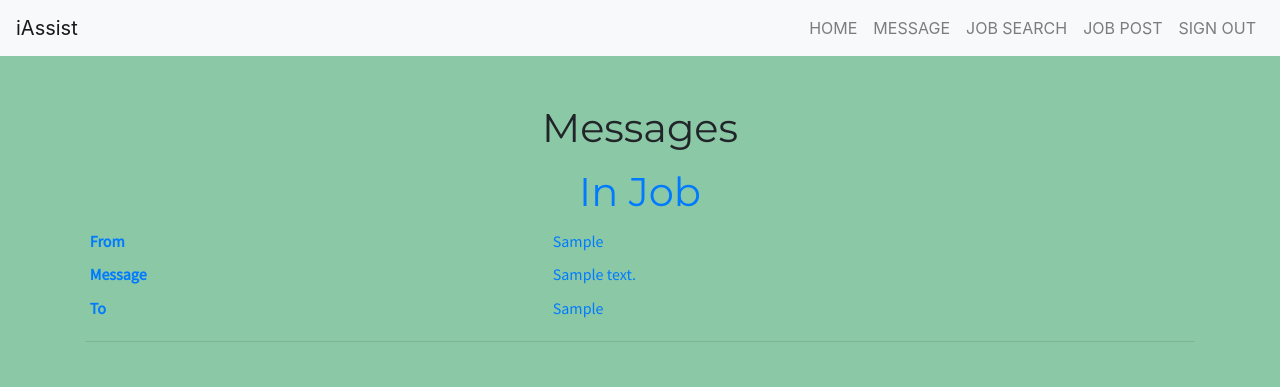
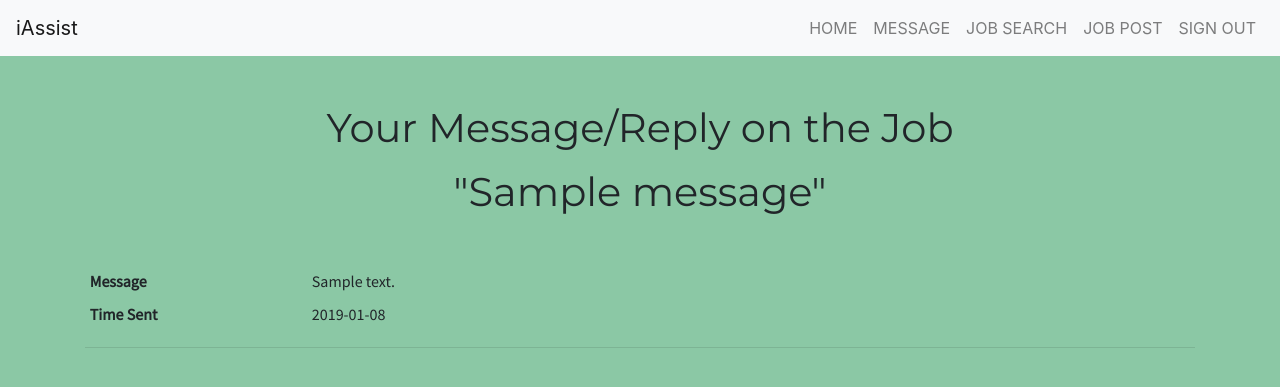
Before and after one commit to gwends/iAssist, a Flask app: page /message/1 in a window 1280 px wide. Shown: the top 387 px of the page. Run offline with Flask 2, Linux system fonts and the light colour scheme; a user stored in the database is signed in; tables that the repository leaves empty hold one stand-in row (values such as "Sample post"); data that the repository does not hold is empty; some libraries are stand-ins or nearby versions.

Commit message:
Added Message Feature

```diff
--- a/app/jobs/routes.py
+++ b/app/jobs/routes.py
@@ -239,36 +239,40 @@ def job_done(username, id):
         return render_template('feedback.html', form=form, job=job, user=user)
 
 
-@jobs.route('/message/<page>')
+@jobs.route('/messages/<page1>/<page2>')
 @login_required
-def message(page):
-    m = Message.query.filter(Message.userID == current_user.id)
-    return render_template('messages.html', m=m, title="Messages")
+def message(page1, page2):
+    r = Message.query.filter(Message.toUserID == current_user.id).order_by(
+            Message.timeStamp.desc()).paginate(per_page=10, page=int(page1))
+    s = Message.query.filter(Message.fromUserID == current_user.id).order_by(
+            Message.timeStamp.desc()).paginate(per_page=10, page=int(page2))
+    return render_template('messages.html', r=r, s=s, title="Messages")
 
-@jobs.route('/message/<id>/<username>', methods=['GET', 'POST'])
+@jobs.route('/message/<messageID>', methods=['GET', 'POST'])
 @login_required
-def specific_message(id, username):
-    u = User.query.filter(User.username == username).first()
-    m = Message.query.filter(Message.jobID == id).filter(
-        Message.userID == user.id).first()
-    m.status = 'Read'
-    db.session.commit()
-    return render_template('specific_message.html', message=m, title="Specific Message")
+def specific_message(messageID):
+    m = Message.query.filter(Message.id == messageID).first()
+    if (m.fromUserID) is (current_user.id) or (m.toUserID) is (current_user.id):
+        m.status = 'Read'
+        db.session.commit()
+        print(m.status)
+        return render_template('specific_message.html', message=m, title="Specific Message")
+    else:
+        return render_template('404.html'), 404
 
 
-@jobs.route('/create_message/<id>/<username>', methods=['GET', 'POST'])
+@jobs.route('/create_message/<jobID>/<fromUserID>/<toUserID>', methods=['GET', 'POST'])
 @login_required
-def create_message(id, username):
+def create_message(jobID, fromUserID, toUserID):
     form = MessageForm()
-    j = Job.query.filter(Job.id==id).first()
+    j = Job.query.filter(Job.id==jobID).first()
     if request.method == 'POST' and form.validate_on_submit():
         m = Message()
-        m.messaged_job = j
-        m.sender = current_user
-        j.senders.append(m)
         m.content = form.content.data
-        m.fromUser = current_user
-        m.toUser = j.user
+        m.fromUserID = fromUserID
+        m.toUserID = toUserID
+        m.jobTitle = j.title
+        m.jobID = j.id
         db.session.add(m)
         db.session.commit()
         flash('Message Sent!', category='success')
--- a/app/templates/job_search.html
+++ b/app/templates/job_search.html
@@ -121,7 +121,7 @@
     {% endif %}
 
 
-    {% if jobs.items%}
+    {% if jobs.items.length or check %}
     {% else %}
     <div class=" my_container mb-5">
         <div class="mt-3">
--- a/app/templates/layout/navbar.html
+++ b/app/templates/layout/navbar.html
@@ -19,7 +19,13 @@
                 <span class="badge badge-primary">{{current_user.get_notif()}}</span>
                 {% endif %}
                 HOME</a>
-            <a class="nav-item nav-link" href="{{url_for('jobs.message', page=1)}}">MESSAGE</a>
+            <a class="nav-item nav-link" href="{{url_for('jobs.message', page1=1, page2=1)}}">
+
+                {% if current_user.get_message_notif() %}
+                <span class="badge badge-primary">{{current_user.get_message_notif()}}</span>
+                {% endif %}
+
+                MESSAGE</a>
             <a class="nav-item nav-link" href="{{url_for('jobs.job_search', page=1)}}">JOB SEARCH</a>
             <a class="nav-item nav-link" href="{{url_for('jobs.job_post')}}">JOB POST</a>
             <a class="nav-item nav-link" href="{{url_for('users.sign_out')}}">SIGN OUT</a>
--- a/app/templates/messages.html
+++ b/app/templates/messages.html
@@ -3,7 +3,7 @@
 
 {% block link %}
 {{super()}}
-<link rel="stylesheet" href="{{url_for('static', filename='css/feedback.css')}}">
+<link rel="stylesheet" href="{{url_for('static', filename='css/messages.css')}}">
 <link href="https://stackpath.bootstrapcdn.com/font-awesome/4.7.0/css/font-awesome.min.css" rel="stylesheet" integrity="sha384-wvfXpqpZZVQGK6TAh5PVlGOfQNHSoD2xbE+QkPxCAFlNEevoEH3Sl0sibVcOQVnN"
     crossorigin="anonymous">
 
@@ -25,61 +25,150 @@
     {% endif %}
     {% endwith %}
 </div>
-<div class="container mt-3">
+<div class="container">
+    <div class="my_container mt-5">
+        <ul class="nav justify-content-center nav-pills nav-fill">
+            <li class="nav-item">
+                <a class="nav-link btn-danger" id="sentBtn" href="#sentBtn">Sent</a>
+            </li>
+            <li class="nav-item">
+                <a class="nav-link" id="receiveBtn" href="#receiveBtn">Received</a>
+            </li>
 
-    {% if m %}
-    {% for message in m %}
-    <div class=" my_container mb-5">
-        <h1 class="text-center montserrat mt-5 sections">Messages</h1>
-        <a href="{{url_for('jobs.specific_job', id=message.id)}}" class="specific">
-            <div class="mt-3 jobs">
-                <h1 class="text-center montserrat sections">In Job {{message.messaged_job.title}}</h1>
-                <table class="source table table-sm table-borderless">
-                    <thead>
+        </ul>
+    </div>
+    <div id="sent" class="mt-5">
+
+        {% if s.items.length %}
+        <table class="table table-hover">
+            <thead class="thead-dark">
                 <tr>
-                            <td class="td"><strong>From</strong></td>
-                            <td>
-                                {{message.fromUser}}
-                            </td>
+                    <th scope="col" style="width:10%">#</th>
+                    <th scope="col" style="width:40%">Message</th>
+                    <th scope="col" style="width:30%">Job</th>
+                    <th scope="col" style="width:20%">TimeStamp</th>
                 </tr>
             </thead>
-                    <thead>
+            <tbody>
+                {% for message1 in s.items %}
                 <tr>
-                            <td><strong>Message</strong></td>
-                            <td>{{message.content|truncate(100, True)}}</td>
+                    <th scope="row">
+                        <a href="{{url_for('jobs.specific_message', messageID=message1.id)}}">
+                            {{loop.index}}.
+                        </a>
+                    </th>
+                    <th>
+                        <a href="{{url_for('jobs.specific_message', messageID=message1.id)}}">
+                            {{message1.content|truncate(50, True)}}
+                        </a>
+                    </th>
+                    <th>
+                        <a href="{{url_for('jobs.specific_message', messageID=message1.id)}}">
+                            {{message1.jobTitle|truncate(30, True)}}
+                        </a>
+                    </th>
+                    <th>
+                        <a href="{{url_for('jobs.specific_message', messageID=message1.id)}}">
+                            {{message1.timeStamp.now().date()}}
+                        </a>
+                    </th>
+                </tr>
+                {% endfor %}
+            </tbody>
+        </table>
+        <div class="text-center">
+            {% for page_num2 in s.iter_pages(left_edge=1, right_edge=1, left_current=1, right_current=2) %}
+
+            {% if page_num2 %}
+            {% if s.page == page_num2 %}
+            <a href="{{url_for('jobs.message', page1=page_num1, page2=page_num2)}}" class="btn btn-info mb-4">{{page_num2}}</a>
+            {% else %}
+            <a href="{{url_for('jobs.message', page1=page_num1, page2=page_num2)}}" class="btn btn-outline-info mb-4">{{page_num2}}</a>
+            {% endif %}
+            {% else %}
+            ...
+            {% endif %}
+
+            {% endfor %}
+        </div>
+        {% else %}
+        <div class="my_container">
+            <h1 class="text-center">No Messages Sent !</h1>
+        </div>
+        {% endif %}
+    </div>
+    <div id="receive" class="mt-5">
+
+        {% if r.items.length %}
+        <table class="table table-hover">
+            <thead class="thead-dark">
+                <tr>
+                    <th scope="col" style="width:10%">#</th>
+                    <th scope="col" style="width:40%">Message</th>
+                    <th scope="col" style="width:30%">Job</th>
+                    <th scope="col" style="width:20%">TimeStamp</th>
                 </tr>
             </thead>
-                    <thead>
+            <tbody>
+                {% for message2 in r.items %}
+
+                {% if message2.status == 'Not Read' %}
+                <tr class="bg-info">
+                    {% else %}
                 <tr>
-                            <td class="td"><strong>To</strong></td>
-                            <td>
-                                {{message.toUser}}
-                            </td>
+                    {% endif %}
+
+                    <th scope="row">
+                        <a href="{{url_for('jobs.specific_message', messageID=message2.id)}}">
+                            {{loop.index}}.
+                        </a>
+                    </th>
+                    <th>
+                        <a href="{{url_for('jobs.specific_message', messageID=message2.id)}}">
+                            {{message2.content|truncate(50, True)}}
+                        </a>
+                    </th>
+                    <th>
+                        <a href="{{url_for('jobs.specific_message', messageID=message2.id)}}">
+                            {{message2.jobTitle|truncate(30, True)}}
+                        </a>
+                    </th>
+                    <th>
+                        <a href="{{url_for('jobs.specific_message', messageID=message2.id)}}">
+                            {{message2.timeStamp.now().date()}}
+                        </a>
+                    </th>
                 </tr>
-                    </thead>
+                {% endfor %}
+            </tbody>
         </table>
+
+        <div class="text-center">
+            {% for page_num1 in s.iter_pages(left_edge=1, right_edge=1, left_current=1, right_current=2) %}
+
+            {% if page_num1 %}
+            {% if s.page == page_num1 %}
+            <a href="{{url_for('jobs.message', page1=page_num1, page2=page_num2)}}" class="btn btn-info mb-4">{{page_num1}}</a>
+            {% else %}
+            <a href="{{url_for('jobs.message', page1=page_num1, page2=page_num2)}}" class="btn btn-outline-info mb-4">{{page_num1}}</a>
+            {% endif %}
+            {% else %}
+            ...
+            {% endif %}
+
+            {% endfor %}
         </div>
-        </a>
-        <hr>
-
-    </div>
-    {% endfor %}
         {% else %}
-    <div class="text-center mt-5">
-        <p><span class="text-center montserrat mt-5 sections" style="font-size: 75px;">No Messages Received Yet</span>
-        </p>
-        <a href="{{url_for('users.home', username=current_user.username, post_page=1, hired_page=1, history_page=1)}}"
-            style="font-size: 30px; text-decoration: none;">
-            Back To Home
-        </a>
+        <div class="my_container">
+            <h1 class="text-center">No Messages Received !</h1>
         </div>
         {% endif %}
-
+    </div>
 </div>
 {% endblock page_content %}
 
 
 {% block script %}
 {{super()}}
-<script src="{{url_for('static', filename='js/feedback.js')}}"></script>
+<script src="{{url_for('static', filename='js/messages.js')}}"></script>
 {% endblock script %}
--- a/app/templates/specific_job.html
+++ b/app/templates/specific_job.html
@@ -86,7 +86,8 @@
             {% endif %}
 
             {% if current_user != job.user %}
-            <a href="{{url_for('jobs.create_message', id=job.id, username=current_user.username)}}" class="btn btn-success">Message</a>
+            <a href="{{url_for('jobs.create_message', jobID=job.id, fromUserID=current_user.id, toUserID=job.user.id)}}"
+                class="btn btn-success">Message</a>
             {% endif %}
 
 
--- a/app/templates/specific_message.html
+++ b/app/templates/specific_message.html
@@ -30,36 +30,34 @@
 
 
     <div class=" my_container mb-5">
-        <h1 class="text-center montserrat mt-5 sections">Specific Message</h1>
-        <a href="{{url_for('jobs.specific_job', id=message.id)}}" class="specific">
+
+        {% if current_user.id != message.fromUserID %}
+        <h1 class="text-center montserrat mt-5 sections">Someone Messages You on Your posted Job </h1>
+        {% else %}
+        <h1 class="text-center montserrat mt-5 sections">Your Message/Reply on the Job </h1>
+        {% endif %}
+
         <div class="mt-3 jobs">
-                <h1 class="text-center montserrat sections">In Job {{message.messaged_job.title}}</h1>
-                <table class="source table table-sm table-borderless">
+            <h1 class="text-center montserrat sections">"{{message.jobTitle}}"</h1>
+            <table class="source table table-sm table-borderless mt-5">
                 <thead>
                     <tr>
-                            <td class="td"><strong>From</strong></td>
-                            <td>
-                                {{message.fromUser}}
-                            </td>
+                        <td style="width:20%"><strong>Message</strong></td>
+                        <td style="width:80$">{{message.content}}</td>
                     </tr>
-                    </thead>
-                    <thead>
                     <tr>
-                            <td><strong>Message</strong></td>
-                            <td>{{message.content|truncate(100, True)}}</td>
-                        </tr>
-                    </thead>
-                    <thead>
-                        <tr>
-                            <td class="td"><strong>To</strong></td>
-                            <td>
-                                {{message.toUser}}
-                            </td>
+                        <td><strong>Time Sent</strong></td>
+                        <td>{{message.timeStamp.now().date()}}</td>
                     </tr>
                 </thead>
             </table>
+
+            {% if current_user.id != message.fromUserID %}
+            <a href="{{url_for('jobs.create_message', jobID=message.jobID, fromUserID=message.toUserID, toUserID=message.fromUserID)}}"
+                class="mt-5 btn-block btn-success btn">Reply</a>
+            {% endif %}
+
         </div>
-        </a>
         <hr>
 
     </div>
--- a/app/users/routes.py
+++ b/app/users/routes.py
@@ -19,8 +19,8 @@ def sign_up():
     if form.validate_on_submit():
         user = User()
         user.username = form.username.data
-        user.first_name = form.firstname.data
-        user.last_name = form.lastname.data
+        user.first_name = form.firstname.data.title()
+        user.last_name = form.lastname.data.title()
         user.gender = form.gender.data
         user.email = form.email.data
         user.contact = form.contact_no.data
@@ -96,7 +96,7 @@ def edit_profile():
 def home(username, post_page, hired_page, history_page):
     form = EditIMG()
     user = User.query.filter_by(username=username).first()
-    job_posted = Job.query.filter(Job.userId == user.id).paginate(
+    job_posted = Job.query.filter(Job.userId == user.id).order_by(Job.timeStamp.desc()).paginate(
         per_page=2, page=int(post_page))
     current_age = user.get_age()
     image_file = url_for(
```
Also changed, not shown: app/models.py (+13 -20 lines), app/static/css/messages.css (added, +10 -0 lines), app/static/js/messages.js (added, +20 -0 lines), app/templates/create_message.html (+10 -2 lines), migrations/versions/424528c0d601_.py (renamed from migrations/versions/dbd81b128612_.py, +15 -25 lines). Lines whose indentation alone changed are shown as unchanged.
